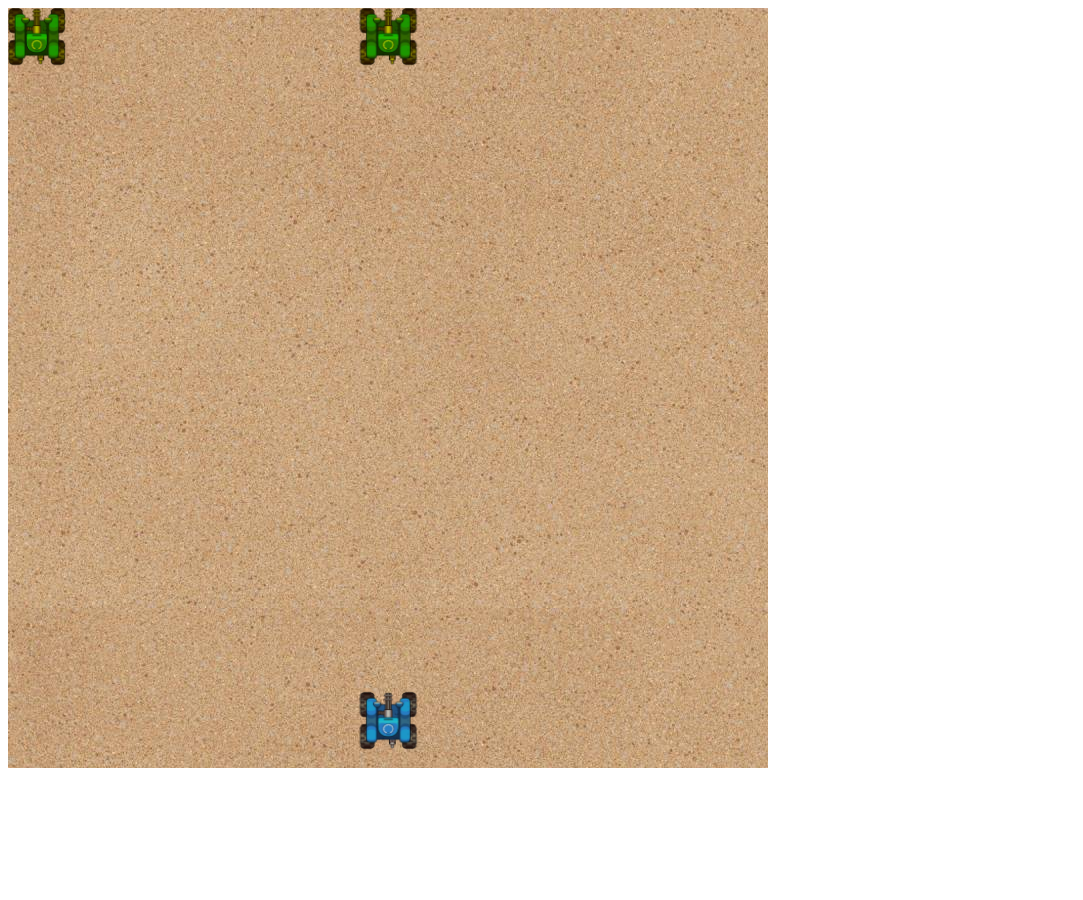
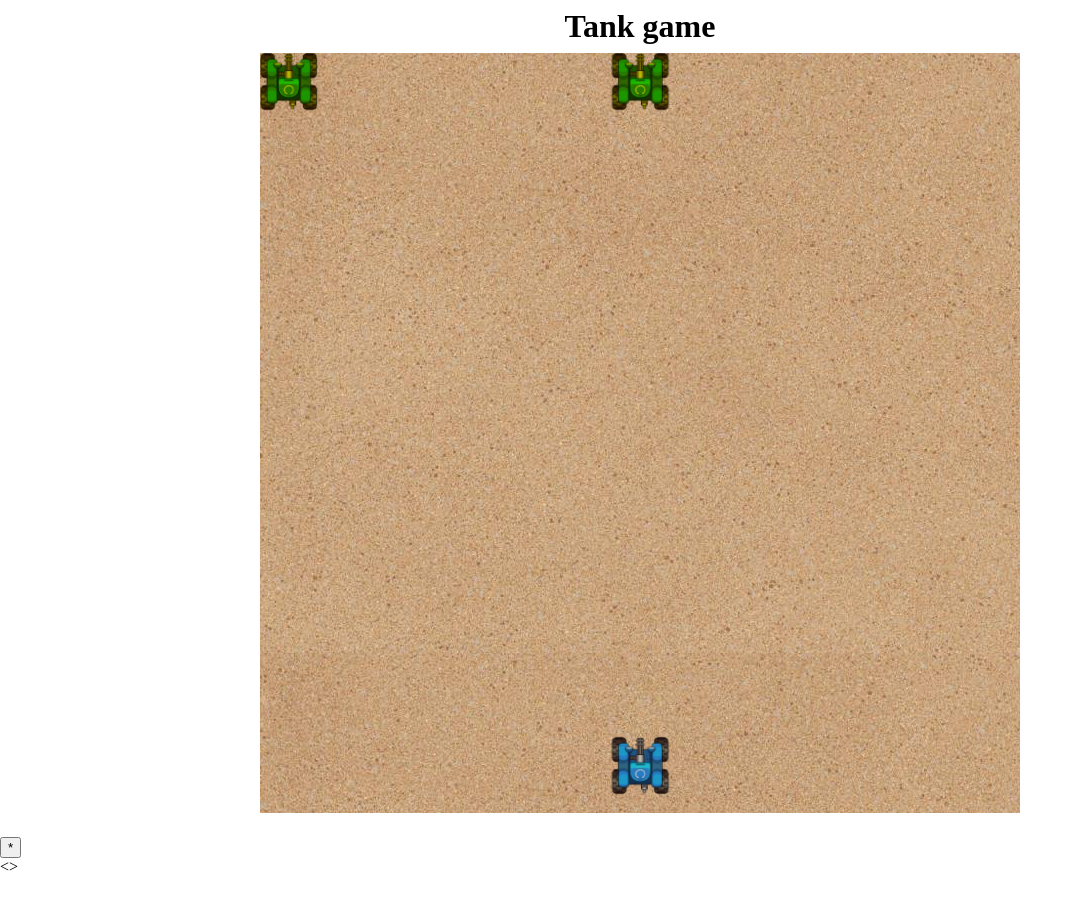
Before and after one commit to alexander0ezhov/tank-game, a website built with webpack: page public/index.html in a window 1280 px wide. Shown: the whole page, without its empty margins (0-1083 px from the left). Before the commit the page ends 800 px from the top, so only its background shows below. Built offline with nearby package versions, Linux system fonts and the light colour scheme.

Commit message:
feat: html

```diff
--- a/package.json
+++ b/package.json
@@ -28,6 +28,7 @@
     "file-loader": "^6.2.0",
     "gh-pages": "^3.2.3",
     "html-webpack-plugin": "^5.5.0",
+    "prettier": "^2.6.0",
     "style-loader": "^3.3.1",
     "webpack": "^5.70.0",
     "webpack-cli": "^4.9.2",
--- a/public/index.html
+++ b/public/index.html
@@ -8,6 +8,15 @@
     <title>Document</title>
 </head>
 <body>
-    <canvas id="canvas" width="800" height="800"></canvas>
+    <div id="root" class="root">
+        <h1>Tank game</h1>
+        <div class="canvas-wrapper">
+            <canvas class="canvas" id="canvas" width="800" height="800"></canvas>
+        </div>
+        <div class="controls">
+            <button class="shooting-controls">*</button>
+            <div class="moving-controls"><></div>
+        </div>
+    </div>
 </body>
 </html>
--- a/src/scripts/init.js
+++ b/src/scripts/init.js
@@ -1,18 +1,20 @@
 import BackgroundImage from "../assets/bg.jpeg";
 import { canvas } from "./utils/canvas";
+import { checkIsTouchDevice } from "./utils/func";
 
-const resizeCanvas = ()=>{
-  const viewportWidth = visualViewport.width - 40
-  const viewportHeight = visualViewport.height - 40
-  const minSize = Math.min(viewportWidth, viewportHeight)
-  const resultSize = `${minSize}px`
+const resizeCanvas = () => {
+  const viewportWidth = visualViewport.width - 40;
+  const viewportHeight = visualViewport.height - 40;
+  const minSize = Math.min(viewportWidth, viewportHeight);
+  const resultSize = `${minSize}px`;
   canvas.style.width = resultSize;
   canvas.style.height = resultSize;
-}
+};
 
 const init = () => {
   canvas.style.background = `url(${BackgroundImage})`;
-  resizeCanvas()
+  resizeCanvas();
+  checkIsTouchDevice();
 };
 
 window.addEventListener("orientationchange", resizeCanvas);
--- a/src/scripts/utils/func.js
+++ b/src/scripts/utils/func.js
@@ -58,3 +58,8 @@ export const enemyGenerator = () => {
   generateEnemy();
   setInterval(generateEnemy, 5000);
 };
+
+export const checkIsTouchDevice = () =>
+  "ontouchstart" in window ||
+  navigator.maxTouchPoints > 0 ||
+  navigator.msMaxTouchPoints > 0;
--- a/src/styles/index.css
+++ b/src/styles/index.css
@@ -1,3 +1,29 @@
+html, body {
+    margin: 0;
+    padding: 0;
+}
+
+.root {
+    display: flex;
+    align-items: stretch;
+    flex-direction: column;
+}
+
+h1 {
+    text-align: center;
+    margin: 8px auto;
+}
+
+.canvas-wrapper {
+    display: flex;
+    justify-content: center;
+    align-items: center;
+}
+
+.controls {
+    margin: 24px 0;
+}
+
 #canvas {
     background-size: cover;
 }
```
